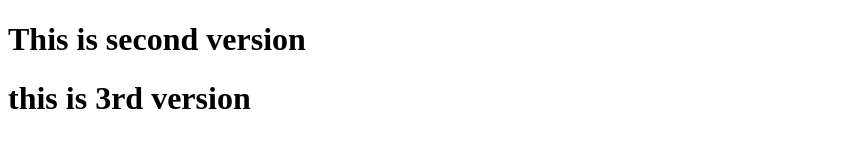
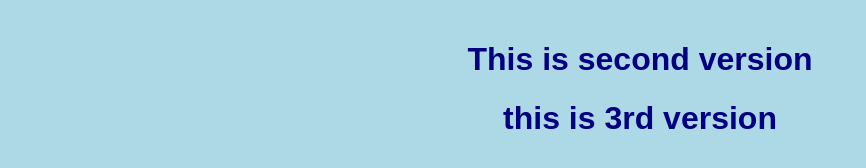
Before and after one commit to IshwariShinde8772/demo, a plain HTML site: page index.html in a window 1280 px wide. Shown: the whole page, without its empty margins (0-866 px from the left). Drawn offline with Linux system fonts and the light colour scheme.

Commit message:
this is design

```diff
--- a/index.html
+++ b/index.html
@@ -4,6 +4,7 @@
     <meta charset="UTF-8">
     <meta name="viewport" content="width=device-width, initial-scale=1.0">
     <title>Document</title>
+    <link rel="stylesheet" href="./style.css">
 </head>
 <body>
     <h1>This is second version</h1>
--- /dev/null
+++ b/style.css
@@ -0,0 +1,10 @@
+body {
+    background-color: lightblue;
+    font-family: Arial, sans-serif;
+    margin: 0;
+    padding: 20px;
+}
+h1 {
+    color: navy;
+    text-align: center;
+}
```
